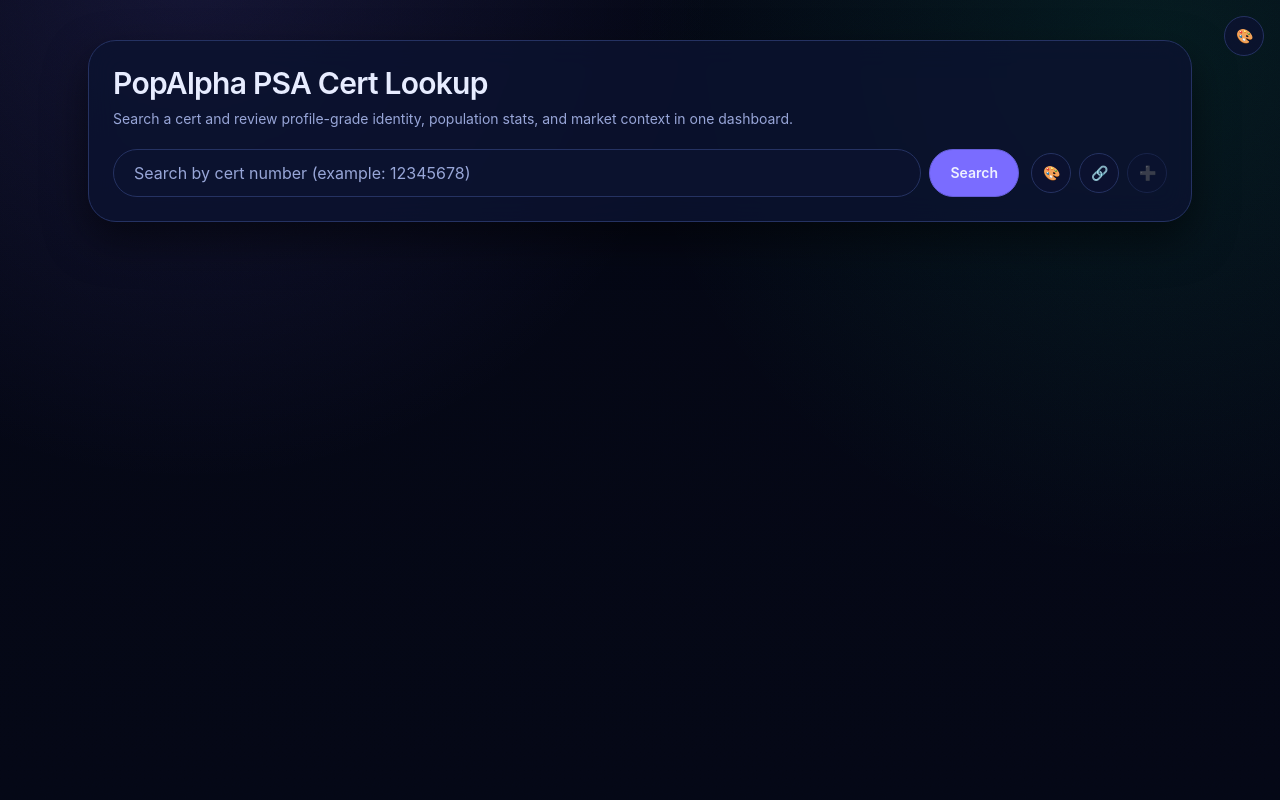
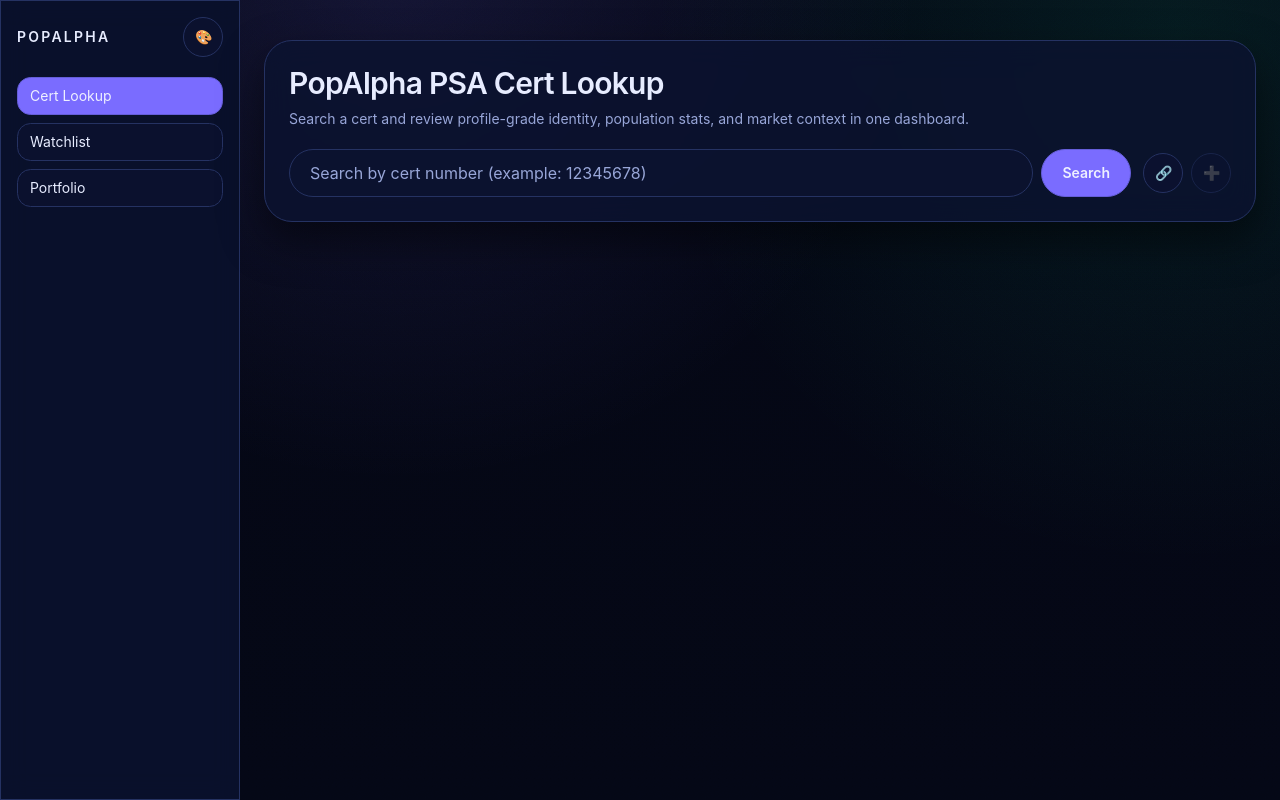
Before and after one commit to LordZigmo/PopAlpha, a Next.js app: page / in a window 1280 px wide. Built offline with nearby package versions, Linux system fonts and the light colour scheme; no server answers.

Commit message:
Add PSA thumbnails, ultra-scarcity badge, and app nav shell

```diff
--- a/app/globals.css
+++ b/app/globals.css
@@ -12,6 +12,8 @@
   --color-border: #253262;
   --color-positive: #12d08d;
   --color-negative: #ff5c79;
+  --color-gold: #c9a04f;
+  --color-gold-ink: #fff5d9;
   --color-overlay: rgba(4, 8, 18, 0.78);
   --shadow-elevated: 0 18px 42px rgba(0, 0, 0, 0.5);
   --space-panel: 1.5rem;
@@ -33,6 +35,8 @@
   --color-border: #1e3a25;
   --color-positive: #00ff99;
   --color-negative: #ff4b63;
+  --color-gold: #d8b35a;
+  --color-gold-ink: #1a1202;
   --color-overlay: rgba(0, 2, 0, 0.82);
   --shadow-elevated: 0 18px 44px rgba(0, 0, 0, 0.7);
   --space-panel: 1rem;
@@ -95,6 +99,24 @@ body {
   z-index: -1;
   opacity: 0.18;
   background: radial-gradient(650px circle at 50% -20%, color-mix(in srgb, var(--color-accent) 25%, transparent), transparent 62%);
+}
+
+.app-chrome {
+  display: flex;
+  min-height: 100vh;
+}
+
+.app-sidebar {
+  position: sticky;
+  top: 0;
+  width: 240px;
+  height: 100vh;
+  flex: 0 0 240px;
+}
+
+.app-content {
+  min-width: 0;
+  flex: 1;
 }
 
 .lift { transition: box-shadow 200ms ease, border-color 200ms ease; }
@@ -176,6 +198,18 @@ body {
   border-color: color-mix(in srgb, var(--color-positive) 55%, var(--color-border));
   background: color-mix(in srgb, var(--color-positive) 16%, transparent);
 }
+.badge-gold {
+  border: 1px solid color-mix(in srgb, var(--color-gold) 68%, var(--color-border));
+  background: linear-gradient(
+    120deg,
+    color-mix(in srgb, var(--color-gold) 24%, transparent),
+    color-mix(in srgb, var(--color-surface-soft) 84%, transparent)
+  );
+  color: var(--color-gold-ink);
+  box-shadow:
+    inset 0 0 0 1px color-mix(in srgb, var(--color-gold) 24%, transparent),
+    0 0 14px color-mix(in srgb, var(--color-gold) 20%, transparent);
+}
 .ring-meter { transition: stroke-dashoffset 320ms cubic-bezier(0.2, 0.8, 0.2, 1); }
 .ring-compact { box-shadow: none; background: color-mix(in srgb, var(--color-surface-soft) 70%, transparent); }
 .tier-label-card {
--- a/app/layout.tsx
+++ b/app/layout.tsx
@@ -1,7 +1,7 @@
 import type { Metadata } from "next";
 import "./globals.css";
 import { ThemeProvider } from "./theme-provider";
-import ThemeToggle from "@/components/theme-toggle";
+import AppChrome from "@/components/app-chrome";
 import { getSiteUrl } from "@/lib/site-url";
 
 const siteUrl = getSiteUrl();
@@ -36,10 +36,7 @@ export default function RootLayout({
     <html lang="en" suppressHydrationWarning>
       <body className="antialiased">
         <ThemeProvider>
-          <div className="fixed right-4 top-4 z-50">
-            <ThemeToggle />
-          </div>
-          {children}
+          <AppChrome>{children}</AppChrome>
         </ThemeProvider>
       </body>
     </html>
--- a/app/page.tsx
+++ b/app/page.tsx
@@ -3,7 +3,6 @@
 import CertDetailsCard from "@/components/cert-details-card";
 import CertSkeleton from "@/components/cert-skeleton";
 import RawJsonPanel from "@/components/raw-json-panel";
-import ThemeToggle from "@/components/theme-toggle";
 import { FormEvent, useEffect, useMemo, useState } from "react";
 import type { CertificateResponse } from "@/lib/psa/client";
 
@@ -229,7 +228,6 @@ export default function Home() {
             </form>
 
             <div className="flex items-center gap-2">
-              <ThemeToggle />
               <StubIconButton label="Copy link" icon="🔗" onClick={copyCurrentLink} />
               <StubIconButton label="Add private sale" icon="➕" disabled={!loadedCert} />
             </div>
--- /dev/null
+++ b/app/watchlist/page.tsx
@@ -0,0 +1,64 @@
+"use client";
+
+import Link from "next/link";
+import { useState } from "react";
+
+type WatchlistEntry = {
+  cert: string;
+  title: string;
+  grade: string;
+  saved_at: string;
+};
+
+const WATCHLIST_STORAGE_KEY = "popalpha_watchlist_v1";
+
+function readWatchlist(): WatchlistEntry[] {
+  if (typeof window === "undefined") return [];
+  try {
+    const raw = window.localStorage.getItem(WATCHLIST_STORAGE_KEY);
+    if (!raw) return [];
+    const parsed = JSON.parse(raw) as unknown;
+    if (!Array.isArray(parsed)) return [];
+    return parsed.filter((item): item is WatchlistEntry => {
+      if (!item || typeof item !== "object") return false;
+      return typeof (item as WatchlistEntry).cert === "string";
+    });
+  } catch {
+    return [];
+  }
+}
+
+export default function WatchlistPage() {
+  const [entries] = useState<WatchlistEntry[]>(() => readWatchlist());
+
+  return (
+    <main className="app-shell">
+      <div className="mx-auto max-w-5xl px-4 py-8 sm:px-6 sm:py-10">
+        <section className="glass rounded-[var(--radius-panel)] border-app border p-[var(--space-panel)]">
+          <h1 className="text-app text-2xl font-semibold tracking-tight">Watchlist</h1>
+          <p className="text-muted mt-2 text-sm">Tracked certs saved from lookup.</p>
+        </section>
+
+        <section className="mt-5 glass rounded-[var(--radius-panel)] border-app border p-[var(--space-panel)]">
+          {entries.length === 0 ? (
+            <p className="text-muted text-sm">No watchlisted certs yet.</p>
+          ) : (
+            <ul className="space-y-2">
+              {entries.map((entry) => (
+                <li key={`${entry.cert}-${entry.saved_at}`}>
+                  <Link
+                    href={`/?cert=${encodeURIComponent(entry.cert)}`}
+                    className="btn-ghost block rounded-[var(--radius-input)] border px-3 py-2"
+                  >
+                    <p className="text-app text-sm font-semibold">Cert #{entry.cert}</p>
+                    <p className="text-muted text-xs">{entry.title || "Untitled cert"}{entry.grade ? ` • ${entry.grade}` : ""}</p>
+                  </Link>
+                </li>
+              ))}
+            </ul>
+          )}
+        </section>
+      </div>
+    </main>
+  );
+}
--- /dev/null
+++ b/components/app-chrome.tsx
@@ -0,0 +1,74 @@
+"use client";
+
+import Link from "next/link";
+import { usePathname } from "next/navigation";
+import { useState } from "react";
+import ThemeToggle from "@/components/theme-toggle";
+
+function NavItem({ href, label, active, onClick }: { href: string; label: string; active: boolean; onClick?: () => void }) {
+  return (
+    <Link
+      href={href}
+      onClick={onClick}
+      className={`block rounded-[var(--radius-input)] border px-3 py-2 text-sm transition ${
+        active ? "btn-accent" : "btn-ghost"
+      }`}
+    >
+      {label}
+    </Link>
+  );
+}
+
+export default function AppChrome({ children }: { children: React.ReactNode }) {
+  const pathname = usePathname();
+  const [mobileOpen, setMobileOpen] = useState(false);
+  const hideNav = pathname.startsWith("/login") || pathname.startsWith("/auth/callback");
+
+  if (hideNav) return <>{children}</>;
+
+  const isActive = (href: string) => (href === "/" ? pathname === "/" : pathname.startsWith(href));
+
+  return (
+    <div className="app-chrome">
+      <aside className="app-sidebar hidden lg:flex">
+        <div className="glass h-full w-full border-r border-app p-4">
+          <div className="flex items-center justify-between">
+            <p className="text-app text-sm font-semibold tracking-[0.16em] uppercase">PopAlpha</p>
+            <ThemeToggle />
+          </div>
+          <nav className="mt-5 space-y-2">
+            <NavItem href="/" label="Cert Lookup" active={isActive("/")} />
+            <NavItem href="/watchlist" label="Watchlist" active={isActive("/watchlist")} />
+            <NavItem href="/portfolio" label="Portfolio" active={isActive("/portfolio")} />
+          </nav>
+        </div>
+      </aside>
+
+      <div className="lg:hidden fixed left-3 top-3 z-50 flex items-center gap-2">
+        <button
+          type="button"
+          onClick={() => setMobileOpen((v) => !v)}
+          className="btn-ghost rounded-[var(--radius-input)] border px-3 py-2 text-xs font-semibold"
+        >
+          Menu
+        </button>
+        <ThemeToggle />
+      </div>
+
+      {mobileOpen ? (
+        <div className="fixed inset-0 z-40 bg-black/30 lg:hidden">
+          <aside className="glass h-full w-64 border-r border-app p-4">
+            <p className="text-app text-sm font-semibold tracking-[0.16em] uppercase">PopAlpha</p>
+            <nav className="mt-5 space-y-2">
+              <NavItem href="/" label="Cert Lookup" active={isActive("/")} onClick={() => setMobileOpen(false)} />
+              <NavItem href="/watchlist" label="Watchlist" active={isActive("/watchlist")} onClick={() => setMobileOpen(false)} />
+              <NavItem href="/portfolio" label="Portfolio" active={isActive("/portfolio")} onClick={() => setMobileOpen(false)} />
+            </nav>
+          </aside>
+        </div>
+      ) : null}
+
+      <main className="app-content">{children}</main>
+    </div>
+  );
+}
--- a/lib/psa/client.ts
+++ b/lib/psa/client.ts
@@ -65,6 +65,24 @@ function normalizePayload(raw: Record<string, unknown>): Record<string, unknown>
   return raw;
 }
 
+function pickImageUrl(payload: Record<string, unknown>): string | null {
+  const preferredKeys = [
+    "ImageUrlLarge",
+    "ImageURLLarge",
+    "FrontImageLarge",
+    "CardImageLarge",
+    "PictureUrlLarge",
+    "ImageURL",
+    "ImageUrl",
+    "FrontImage",
+    "CardImage",
+    "PictureUrl",
+    "ImageUrlSmall",
+    "ImageURLSmall",
+  ];
+  return firstString(payload, preferredKeys);
+}
+
 function parseCertificate(raw: Record<string, unknown>, fallbackCertNo: string): ParsedCertificate {
   const normalized = normalizePayload(raw);
 
@@ -76,7 +94,7 @@ function parseCertificate(raw: Record<string, unknown>, fallbackCertNo: string):
     set_name: firstString(normalized, ["Brand", "Category", "set_name", "setName", "SetName"]),
     subject: firstString(normalized, ["Subject", "subject", "player"]),
     variety: firstString(normalized, ["Variety", "variety"]),
-    image_url: firstString(normalized, ["ImageURL", "ImageUrl", "image_url", "imageUrl"]),
+    image_url: pickImageUrl(normalized),
   };
 
   if (process.env.NODE_ENV !== "production" && normalized !== raw) {
```
Also changed, not shown: components/cert-details-card.tsx (+41 -4 lines).
